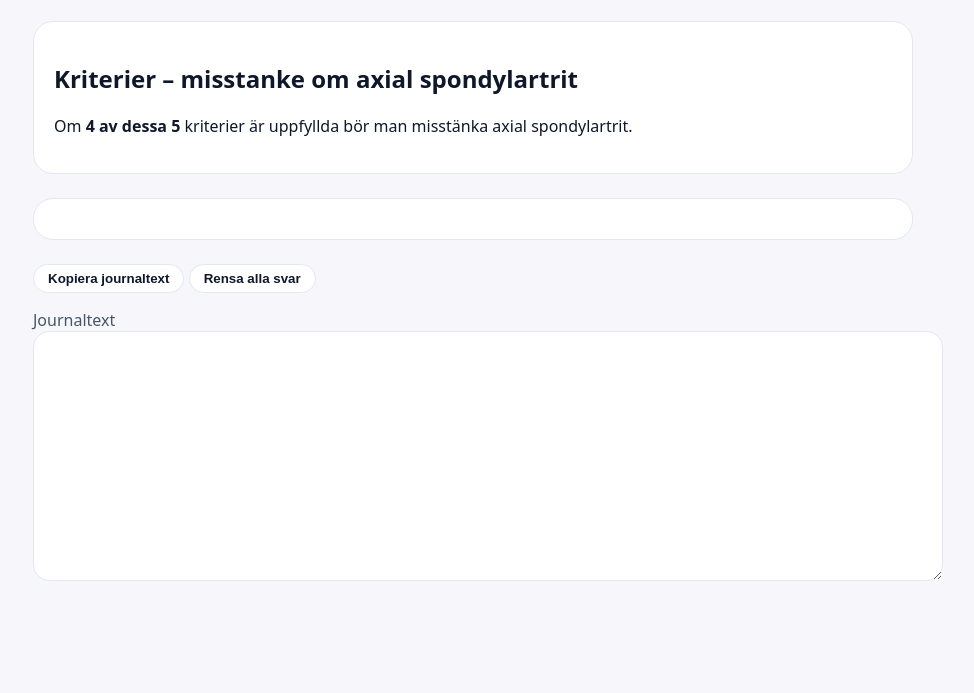
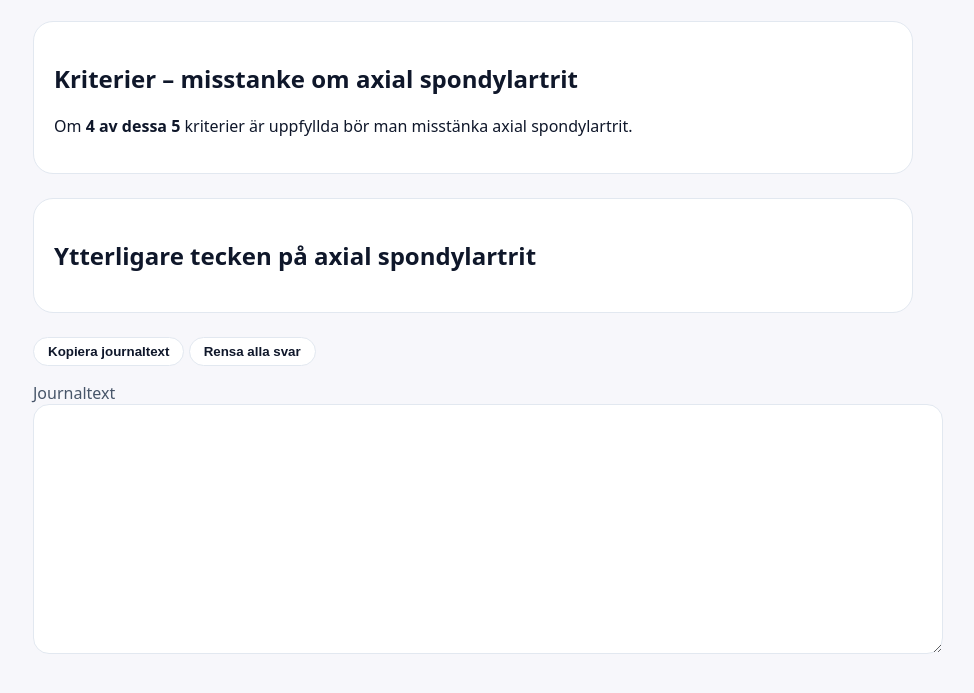
Before and after one commit to Hampusfredrik/botbussen_bot, a plain HTML site: page index.html in a window 1280 px wide. Shown: the part 123-816 px from the top of the page, without its empty margins (167-1141 px from the left). Drawn offline with Linux system fonts and the light colour scheme.

Commit message:
Update index.html

```diff
--- a/index.html
+++ b/index.html
@@ -53,6 +53,7 @@
     </div>
 
     <div class="card">
+       <h2>Ytterligare tecken på axial spondylartrit</h2>
       <div id="section2"></div>
     </div>
 
```
